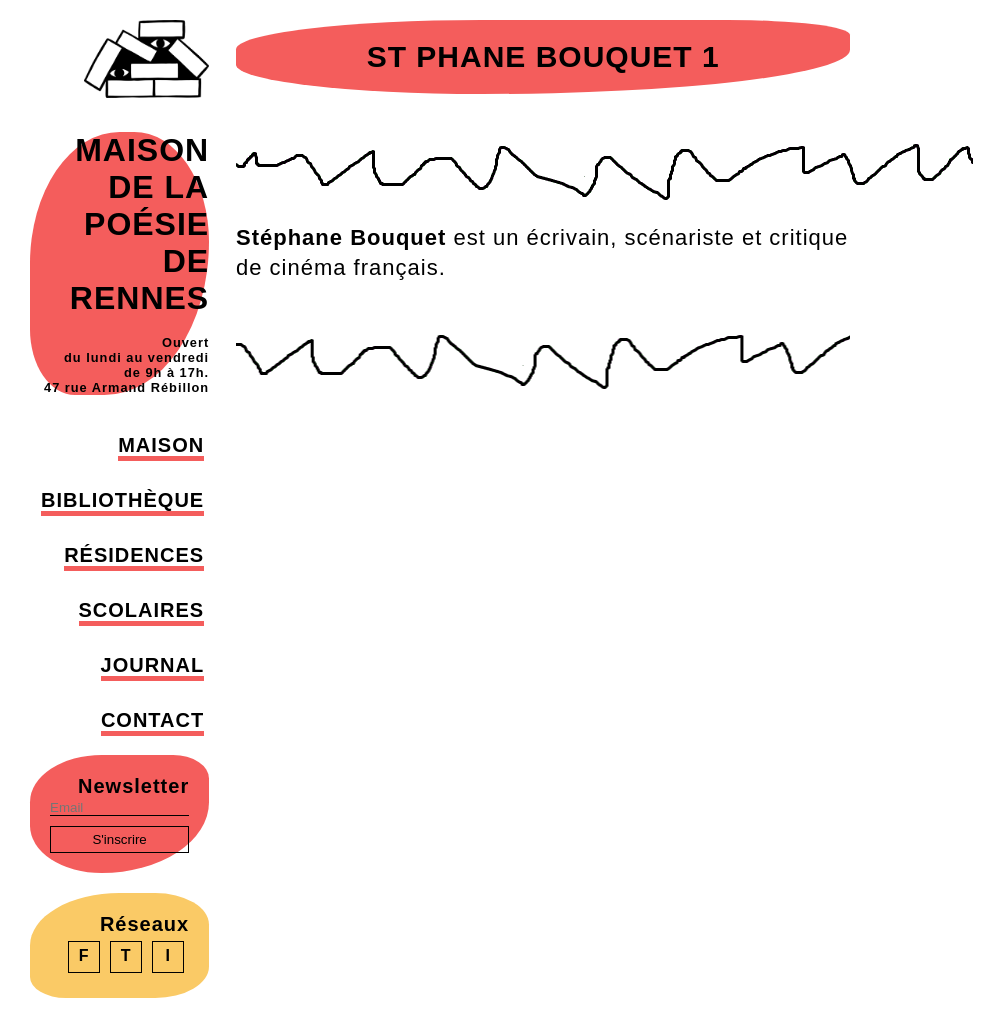
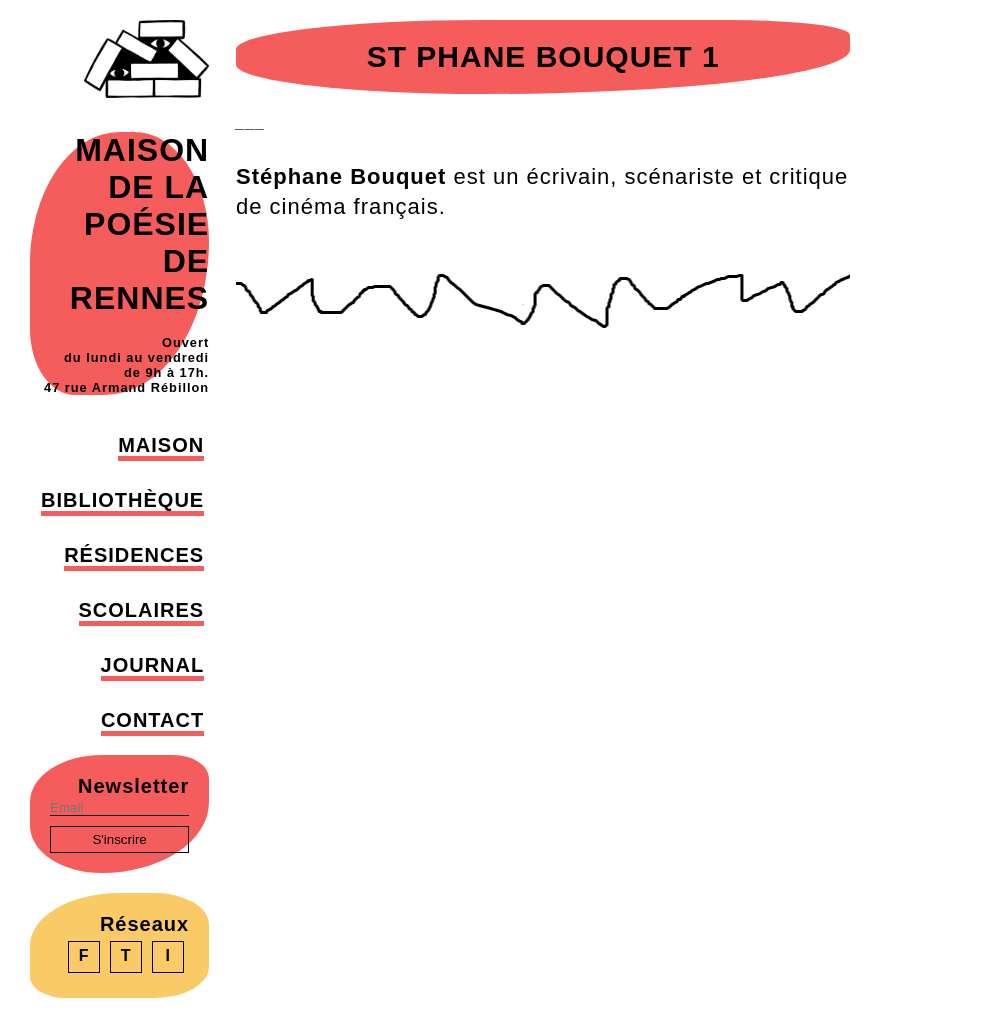
Before and after one commit to PQuod/MaisondelaPoesiedeRennes, a Jekyll site: the page built from _artistes/st-phane-bouquet-1.md, in a window 1280 px wide. Shown: the whole page, without its empty margins (0-1006 px from the left). Built offline with Jekyll 4.4.1, drawn with Linux system fonts in a browser that asks for light colours; some web fonts are replaced; a script that is not in the unit is left out.

Commit message:
Update page.html

```diff
--- a/_layouts/page.html
+++ b/_layouts/page.html
@@ -14,8 +14,8 @@
       <p>{% if page.lieu %}Lieu(x) : {{ page.lieu }}{% endif %}</p>
       <p>{% if page.partenaires %}Partenaire(s) : {{ page.partenaires}}{% endif %}</p>
       <p>{% if page.tarif %}Tarif : {{ page.tarif }}{% endif %}</p>
+          ___
     </div>
-    <img src="/imgs/line.gif" alt="separateur"/>
     <div class="post_descript">
       <div class="post_content">
     {{ page.content | markdownify }}
```
